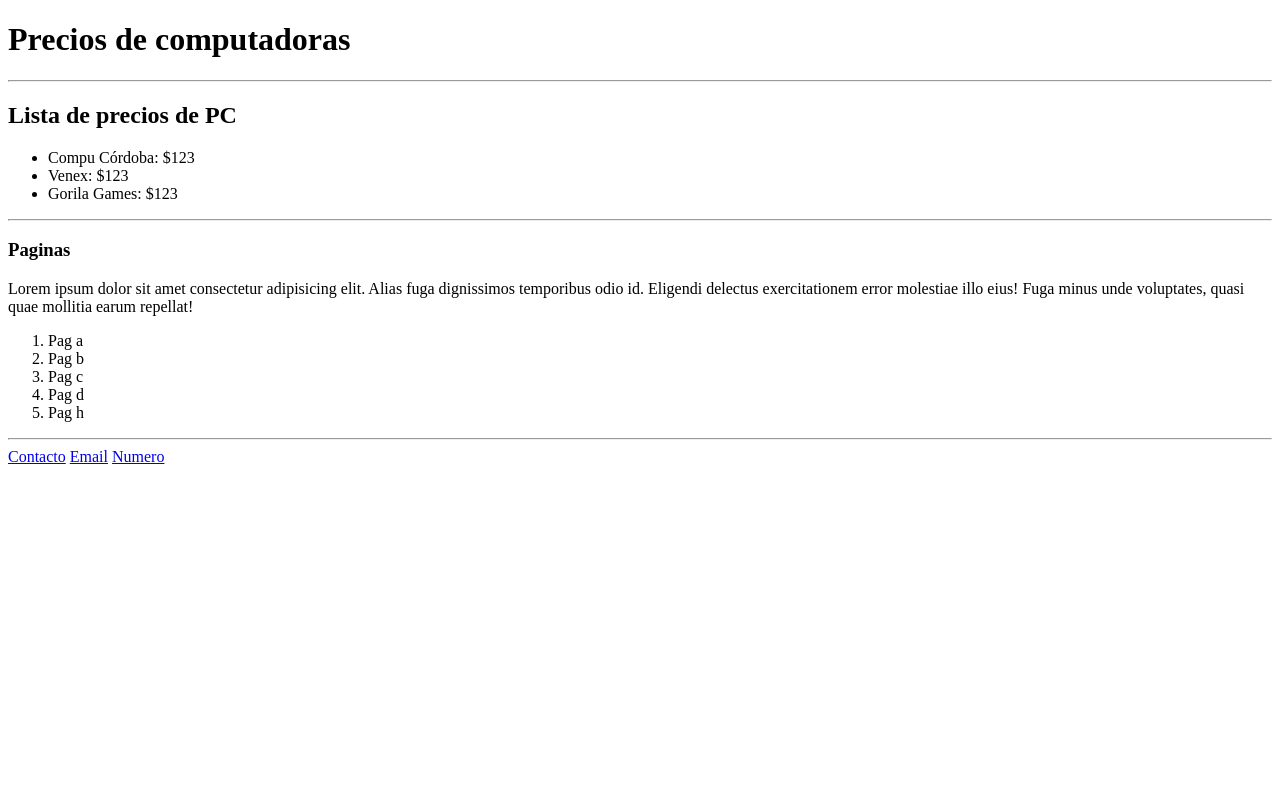
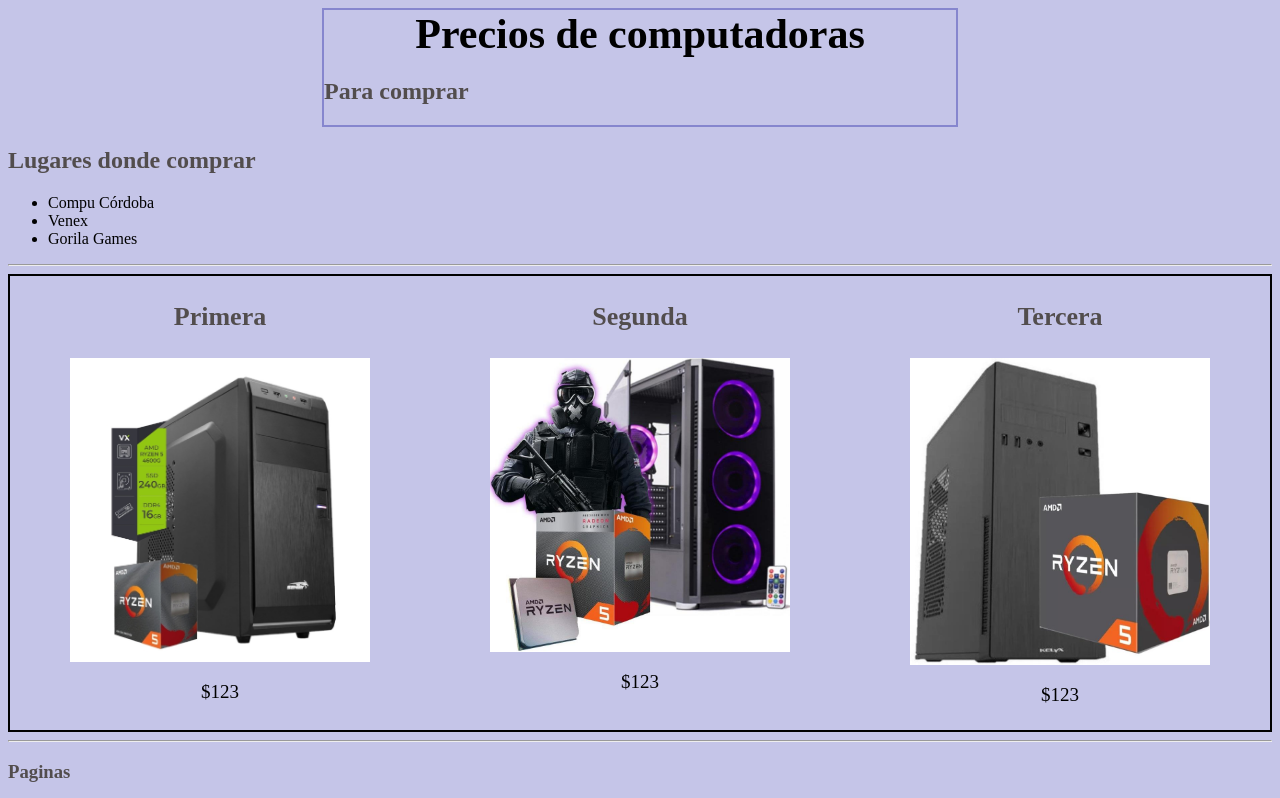
Before and after one commit to joaquin222/RepositorioHenry, a plain HTML site: page CarpetaHenry/index.html in a window 1280 px wide. Shown: the top 798 px of the page. Drawn offline with Linux system fonts and the light colour scheme.

Commit message:
style for page

```diff
--- a/CarpetaHenry/index.html
+++ b/CarpetaHenry/index.html
@@ -3,33 +3,69 @@
 <head>
     <meta charset="UTF-8">
     <meta name="viewport" content="width=device-width, initial-scale=1.0">
+    <link rel="stylesheet" type="text/css" href="./style.css" />
     <title>Pag Henry</title>
 </head>
-<body>
+
+<body class="Fondo">
     <header>  <!-- Encabezado -->
-        <h1>Precios de computadoras</h1>  <!-- Titulos (h1,h2, etc..) -->
+
+        <div id="cabeza">
+            <h1 id="principal">Precios de computadoras</h1>  <!-- Titulos (h1,h2, etc..) -->
+            <h2 class="Titulos">Para comprar</h2>
+        </div>
+
     </header>
+
+    <main>  <!-- Principal -->
+        <section>    <!-- Divisor por seccion -->
+
+            <h2 class="Titulos">Lugares donde comprar</h2>
+
+        <div> <!-- Caja -->
+                <ul> <!-- Lista desordenada  -->
+                    <li>Compu Córdoba </li> <!-- Items de la lista-->
+                    <li>Venex </li>
+                    <li>Gorila Games </li>
+                </ul>
+        </div>
+
+        </section>
 
 <hr> <!-- Espacio con linea -->
 
-    <main>  <!-- Principal -->
-        <section>    <!-- Divisor por seccion -->
-            <h2>Lista de precios de PC</h2>
+    <section>
+        <div class="container">
 
-        <div> <!-- Caja -->
-                <ul> <!-- Lista desordenada  -->
-                    <li>Compu Córdoba: $123 </li> <!-- Items de la lista-->
-                    <li>Venex: $123 </li>
-                    <li>Gorila Games: $123 </li>
-                </ul>
+        <div class="contenedor-img">
+        <h3 class="Titulo"> Primera</h3>
+        <img src="./pc1.jpeg">
+        <p class="Precio">$123</p>
         </div>
-        </section>
+
+        <div class="contenedor-img">
+        <h3 class="Titulo"> Segunda</h3>
+        <img src="./pc2.jpg">
+        <p class="Precio">$123</p>
+        </div>
+
+        <div class="contenedor-img">
+        <h3 class="Titulo"> Tercera</h3>
+        <img src="./pc3.jpg">
+        <p class="Precio">$123</p>
+        </div>
+
+        </div>
+    </section>
 
 <hr>
 
+
+
+
 <section>
-    <h3> Paginas</h3>
-        <p>Lorem ipsum dolor sit amet consectetur adipisicing elit. Alias fuga dignissimos temporibus odio id. Eligendi delectus exercitationem
+    <h3 class="Titulos"> Paginas</h3>
+        <p class="Texto">Lorem ipsum dolor sit amet consectetur adipisicing elit. Alias fuga dignissimos temporibus odio id. Eligendi delectus exercitationem
         error molestiae illo eius! Fuga minus unde voluptates, quasi quae mollitia earum repellat!</p> <!-- Parrafo -->
 
             <ol> <!--Lista ordenada -->
--- /dev/null
+++ b/CarpetaHenry/style.css
@@ -0,0 +1,67 @@
+.Fondo {
+    background-color: rgba(189, 189, 229, 0.874);
+}
+
+.Titulos {
+    font-weight: 700;
+    color: rgb(82, 77, 77);
+
+}
+
+.Precio{
+    font-size: 19px;
+}
+
+ .Texto{
+    color: rgb(82, 77, 77);
+    font-weight: 300;
+}
+.Titulo {
+    font-size: 26px;
+    color: rgb(82, 77, 77);
+}
+
+img{
+    width: 300px;
+   margin-top: 0px;
+   transition: 0.5s;
+
+
+}
+
+ img:hover{
+    transform: scale(1.1);
+    transition: 0.5s;
+}
+
+.contenedor-img{
+    width: fit-content;
+    padding: 0px 5px 5px 5px;
+    display: flex;
+    flex-direction: column;
+    align-items: center;
+
+}
+
+.container{
+    border: 2px solid black;
+    display: flex;
+    flex-direction: row;
+    justify-content: center;
+    justify-content: space-around;
+}
+
+#principal{
+    font-size: 42px;
+    margin: auto;
+    display:flex;
+    justify-content: center;
+}
+#cabeza{
+    width: 50%;
+    border: 2px solid rgb(134, 134, 206);
+    margin: auto;
+    display:flex;
+    justify-content: center;
+    flex-direction: column;
+}
```
Also changed, not shown: CarpetaHenry/PrimerArchivo.txt (deleted), CarpetaHenry/pc1.jpeg (added), CarpetaHenry/pc2.jpg (added), CarpetaHenry/pc3.jpg (added).
